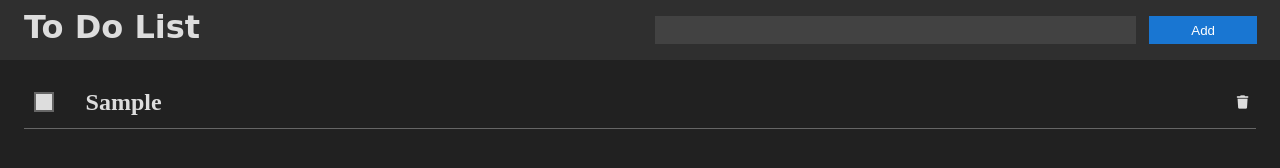
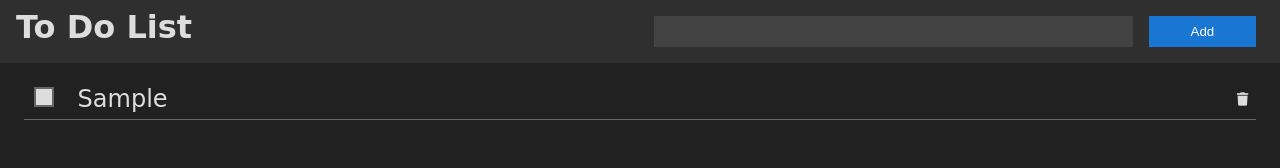
Before and after one commit to CernunnosYQ/todoer-local, a plain HTML site: page index.html in a window 1280 px wide. Both pictures are taken after typing "Sample" into the empty fields and a click on the button "Add". Drawn offline with Linux system fonts and the light colour scheme.

Commit message:
Delete innecessary h2

```diff
--- a/css/main.css
+++ b/css/main.css
@@ -20,7 +20,7 @@ header {
   background: #2f2f2f;
 
   margin: 0;
-  padding: .5em;
+  padding: .5rem;
 }
 
 .c-title {
@@ -35,14 +35,14 @@ header {
 .c-form {
   display: flex;
 
-  padding: .5em;
+  padding: .5rem;
 }
 
 .c-form__input {
   flex-grow: 8;
 
-  margin: 0 .5em;
-  padding: .5em;
+  margin: 0 .5rem;
+  padding: .5rem;
 
   background: #424242;
   color: white;
@@ -53,7 +53,7 @@ header {
 .c-form__btn {
   flex-grow: 2;
 
-  margin: 0 .5em;
+  margin: 0 .5rem;
 }
 
 .c-btn {
@@ -75,7 +75,7 @@ header {
   .c-title {
     flex-grow: 0;
     text-align: left;
-    padding-left: .5em;
+    padding-left: .5rem;
   }
 
   .c-form {
@@ -84,56 +84,54 @@ header {
 }
 
 .c-todo-list {
-  margin: 1em .5em;
-  padding: 0 1em;
+  margin: 1rem .5rem;
+  padding: 0 1rem;
 }
 
 .c-todo {
-  padding: .5em .1em;
+  padding: .5rem .1rem;
   border-bottom: 1px solid #666;
   display: flex;
   justify-content: space-between;
   align-items: center;
 }
 
-.c-todo__title {
-  padding: 0 1em;
-  margin: 0;
-  line-height: 1;
-  flex-grow: 8;
-}
-
-.is-completed + label + .c-todo__title {
-  color: #666;
-}
-
-.is-completed + label + .c-todo__title::after {
-  content:"completed";
-  color: #666;
-}
-
 .c-todo__completed {
   display: none;
 }
 
-.c-todo__check::before {
+.c-todo__title {
+  padding: 0;
+  margin: 0;
+  line-height: 1;
+  font-family: 'Sriracha', cursive;
+  font-size: 1.5rem;
+  flex-grow: 8;
+}
+
+.c-todo__title::before {
   content: "";
   float: left;
-  margin: .5em;
+  margin: 0 1.5rem 0 .5rem;
   width: 16px;
-  height: 1em;
+  height: 1rem;
   border: 2px solid #666;
   background: #ddd;
 }
 
-.c-todo__completed:checked + .c-todo__check::before {
+.c-todo__completed:checked + .c-todo__title {
+  text-decoration: line-through;
+  color: #666;
+}
+
+.c-todo__completed:checked + .c-todo__title::before {
   border-color: #1976D2;
 }
 
-.c-todo__completed:checked + .c-todo__check::after {
+.c-todo__completed:checked + .c-todo__title::after {
   content: "";
   float: left;
-  margin: 10px -22px;
+  margin: .1rem -2.35rem;
   width: 4px;
   height: 10px;
   border: 4px solid #1976D2;
@@ -142,13 +140,13 @@ header {
   transform: rotate(45deg);
 }
 
-.c-todo__check:hover:before,
-.c-todo__check:hover:after {
+.c-todo__title:hover:before,
+.c-todo__title:hover:after {
   border-color: #2196F3;
 }
 
-.c-todo__completed:checked + .c-todo__check:hover:before,
-.c-todo__completed:checked + .c-todo__check:hover:after {
+.c-todo__completed:checked + .c-todo__title:hover:before,
+.c-todo__completed:checked + .c-todo__title:hover:after {
   border-color: #2196F3;
 }
 
--- a/js/main.js
+++ b/js/main.js
@@ -30,8 +30,7 @@ function renderHTML() {
   const todo_template = todos.map(t => {
     return '<li class="c-todo"><input id="completed-' + t[0] + '" class="c-todo__completed' +
       (t[1] ? ' is-completed" checked="true"' : '" ') + 'type="checkbox">' +
-      '<label for="completed-'+ t[0] +'" class="c-todo__check"> </label>' +
-      '<h2 class="c-todo__title">' + t[2] + '</h2>' +
+      '<label for="completed-'+ t[0] +'" class="c-todo__title">' + t[2] + '</label>' +
       '<button class="c-todo__delete"><i class="fas fa-trash"></i></button></li>'
   })
 
@@ -52,12 +51,11 @@ function renderHTML() {
   completed.forEach((elemento, i) => {
     elemento.addEventListener('change', function () {
       if (this.checked && !this.classList.contains('is-completed')) {
-        this.classList.add('is-completed');
         todos[i][1] = true;
       } else if (!this.checked && this.classList.contains('is-completed')) {
-        this.classList.remove('is-completed');
         todos[i][1] = false;
       }
+      saveTodos();
     })
   })
 }
```
